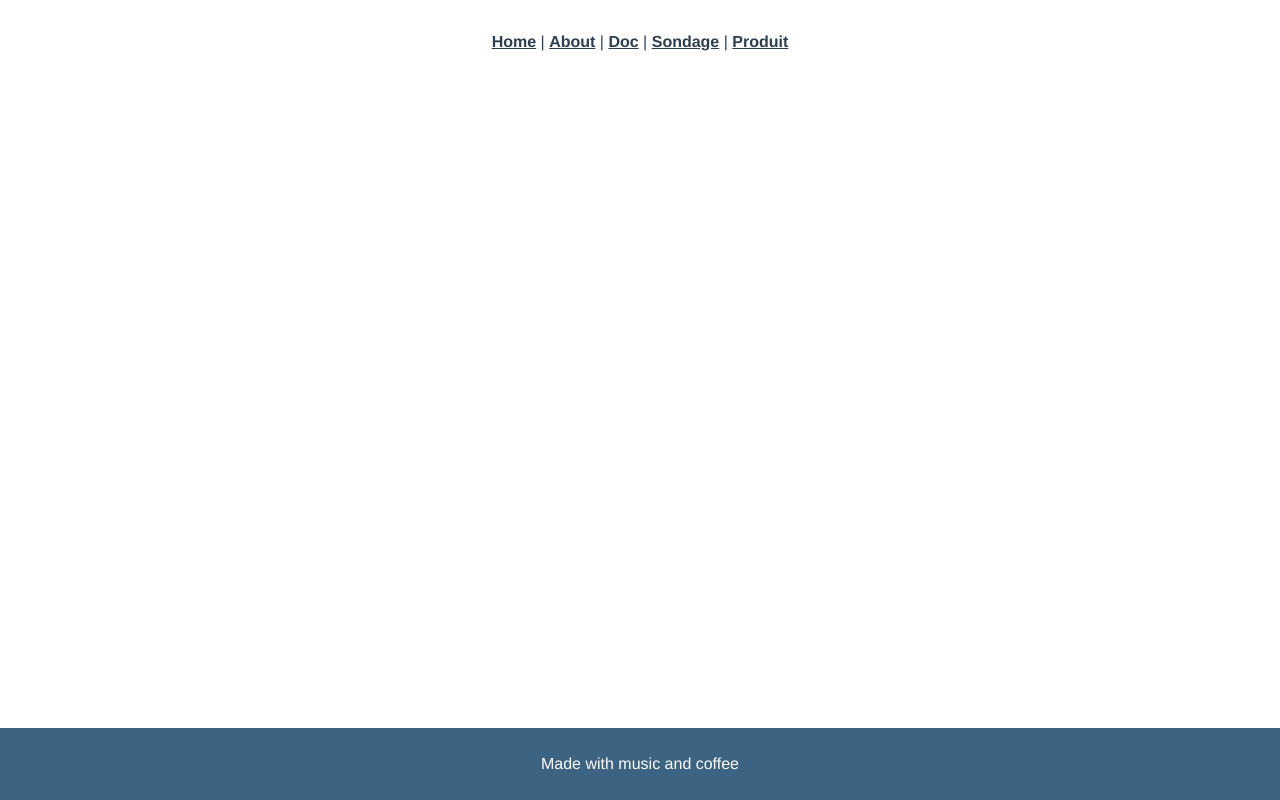
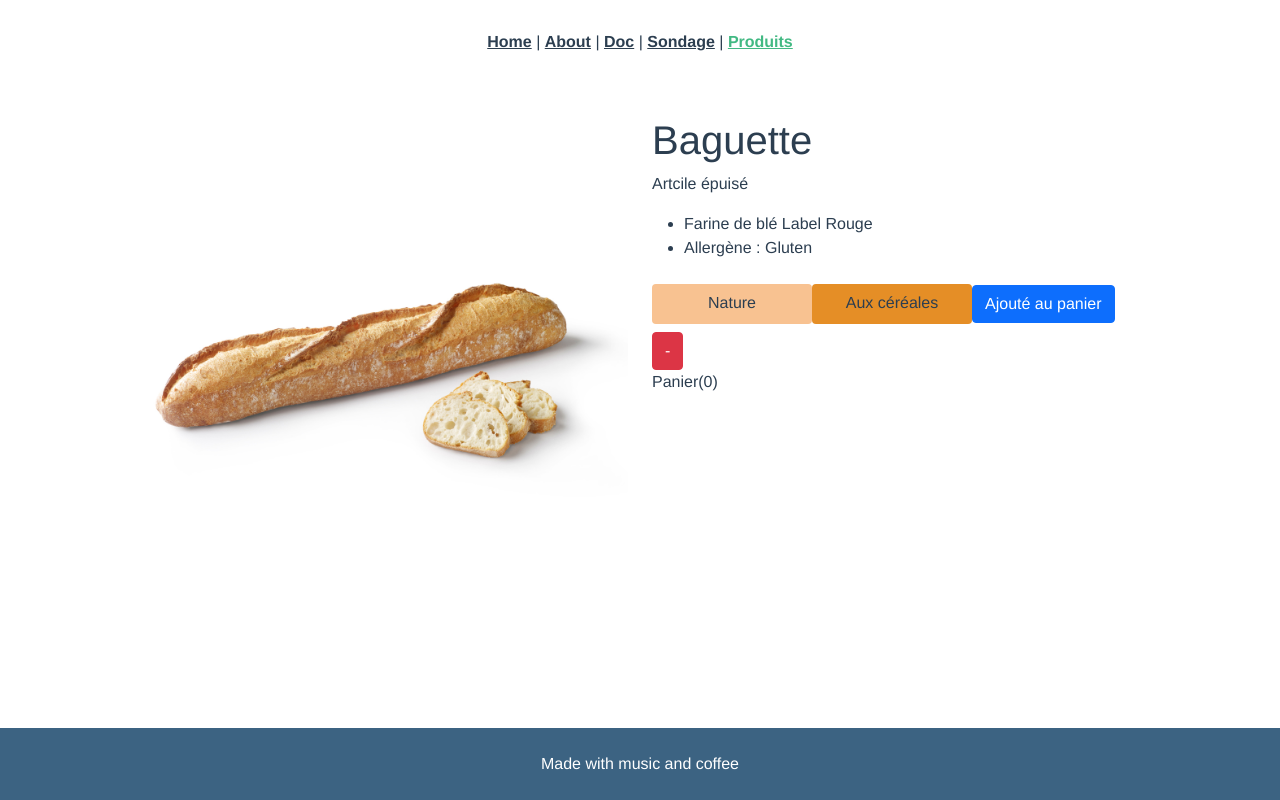
Before and after one commit to Timdev0/boulangerie, a Vue app: page /products in a window 1280 px wide. Built offline with nearby package versions, Linux system fonts and the light colour scheme.

Commit message:
productS

```diff
--- a/src/components/Navbar.vue
+++ b/src/components/Navbar.vue
@@ -4,7 +4,7 @@
         <router-link to="/about">About</router-link> |
         <router-link to="/doc">Doc</router-link> |
         <router-link to ="/sondage">Sondage</router-link> |
-        <router-link to ="/product">Produit</router-link>
+        <router-link to ="/products">Produits</router-link>
     </div>
 </template>
 
--- a/src/router/index.js
+++ b/src/router/index.js
@@ -3,7 +3,7 @@ import VueRouter from 'vue-router'
 import Home from '../views/Home.vue'
 import Doc from '../views/Doc.vue'
 import Sondage from '../views/Sondage.vue'
-import Product from '../views/Product.vue'
+import Products from '../views/Products.vue'
 
 Vue.use(VueRouter)
 
@@ -24,9 +24,9 @@ const routes = [
     component: Doc
   },
   {
-    path: '/product',
-    name: 'Product',
-    component: Product
+    path: '/products',
+    name: 'Products',
+    component: Products
   },
   {
     path: '/about',
--- a/src/views/Product.vue
+++ b/src/views/Products.vue
@@ -1,5 +1,5 @@
 <template>
-  <div id="product container">
+  <div id="products" class="container">
     <div class="row">
       <div class="product-img col-sm-6">
         <img class="img-fluid" v-bind:src="image" alt="">
@@ -10,10 +10,14 @@
         <p v-else-if="inStock <= 5 && inStock > 0">Presque épuisé</p>
         <p v-else>Artcile épuisé</p>
         <ul>
-          <li v-for="detail in details" :key=detail.detailId>{{ detail.detailText }}</li>
+          <li v-for="detail in details" :key="detail.detailId">{{ detail.detailText }}</li>
         </ul>
-        <div v-for="variant in variants" :key="variant.variantId">
-          <p @mouseover="updateProduct(variant.variantImage)">{{ variant.variantType }}</p>
+        <div v-for="variant in variants"
+            :key="variant.variantId"
+            class="color-box"
+            :style="{ backgroundColor: variant.variantColor }"
+            @mouseover="updateProduct(variant.variantImage)">
+            <span>{{ variant.variantType }}</span>
         </div>
         <button v-on:click="addToCart" class="btn btn-primary">Ajouté au panier</button>
         <button @click="removeToCart" class="btn btn-danger">-</button>
@@ -47,12 +51,14 @@ export default {
         {
           variantId: 1000,
           variantType: 'Nature',
-          variantImage: require('../assets/baguette.jpeg')
+          variantImage: require('../assets/baguette.jpeg'),
+          variantColor: '#f8c291'
         },
         {
           variantId: 1001,
           variantType: 'Aux céréales',
-          variantImage: require('../assets/baguette-cereales.jpeg')
+          variantImage: require('../assets/baguette-cereales.jpeg'),
+          variantColor: '#e58e26'
         }
       ]
     }
@@ -62,7 +68,9 @@ export default {
       this.cart += 1
     },
     removeToCart: function () {
-      this.cart -= 1
+      if (this.cart > 0) {
+        this.cart -= 1
+      }
     },
     updateProduct (variantImage) {
       this.image = variantImage
@@ -70,3 +78,21 @@ export default {
   }
 }
 </script>
+
+<style scoped>
+.color-box{
+  width: 10rem;
+  height: 2.5rem;
+  margin-top: 0.5rem;
+  margin-bottom: 0.5rem;
+  display: inline-block;
+  text-align: center;
+  text-decoration: none;
+  vertical-align: middle;
+  border: 1px solid transparent;
+  padding: .375rem .75rem;
+  font-size: 1rem;
+  border-radius: .25rem;
+  line-height: 1.5;
+  }
+</style>
```
